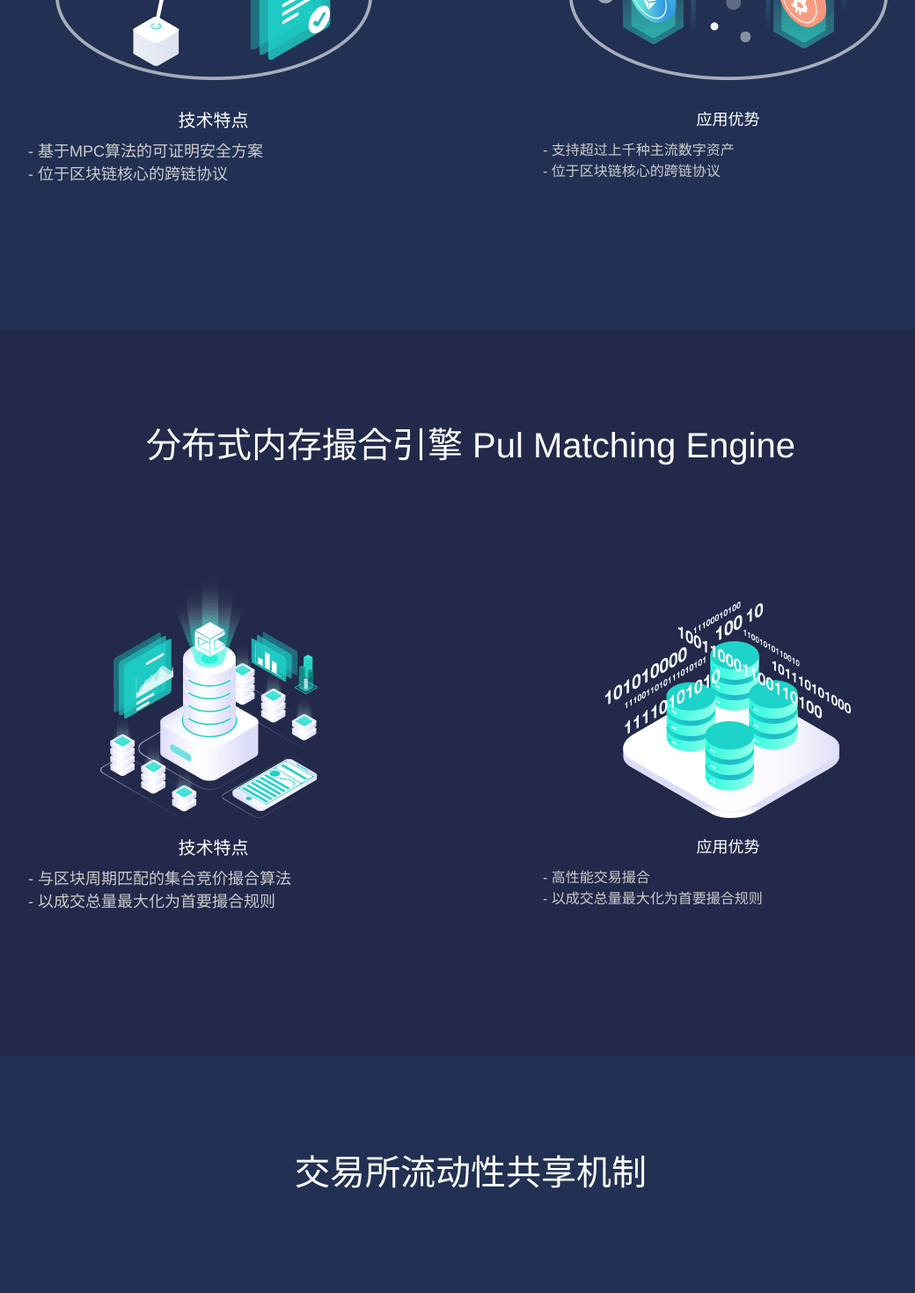
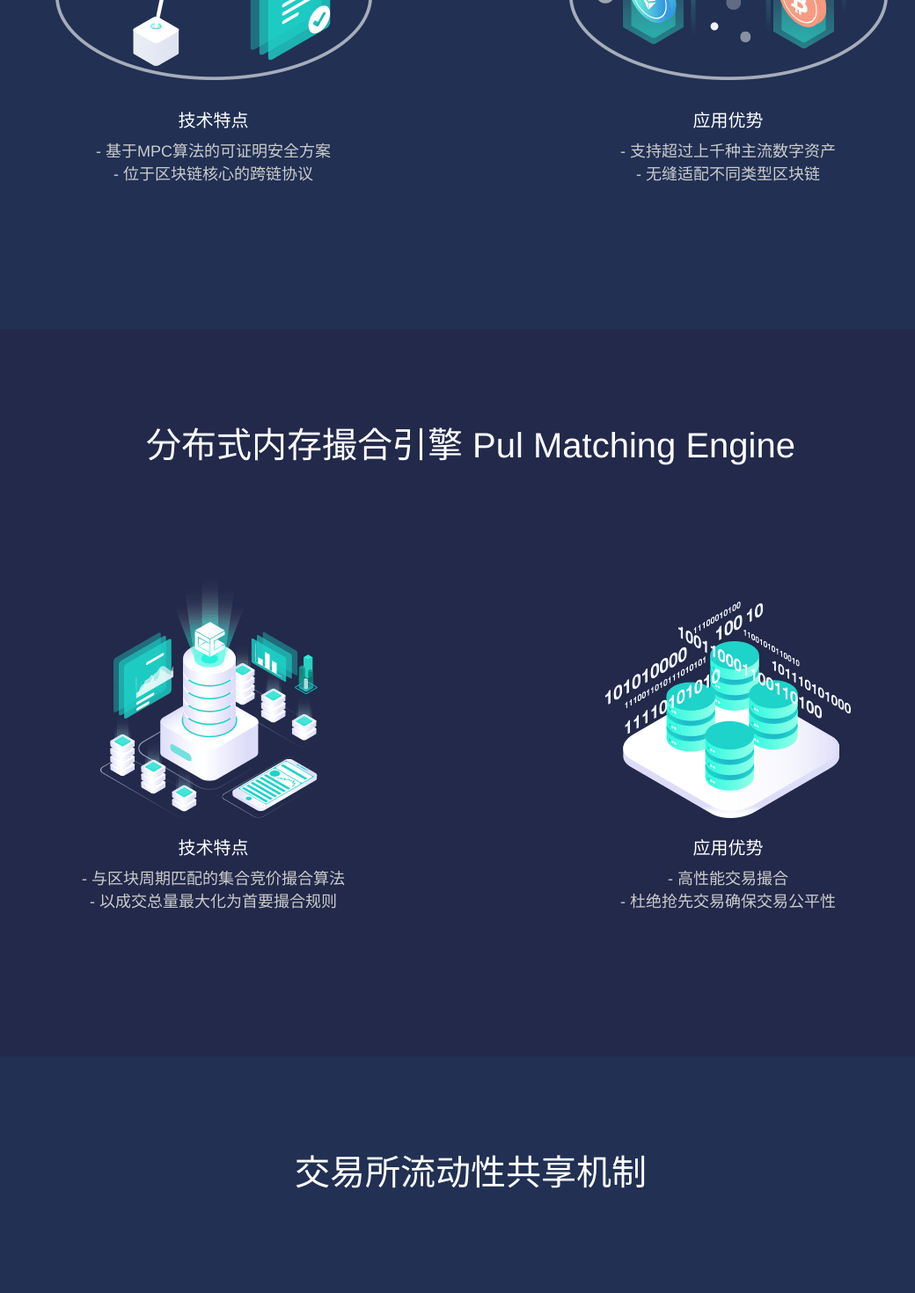
Before and after one commit to ccdex/ccdex-web, a Vue app: page / in a window 1280 px wide. Shown: the part 2080-3550 px from the top of the page at 88% size, without its empty margins (105-1145 px from the left). Built offline with nearby package versions, Linux system fonts and the light colour scheme.

Commit message:
修复bug

```diff
--- a/index.html
+++ b/index.html
@@ -3,11 +3,11 @@
   <head>
     <meta charset="utf-8">
     <meta name="viewport" content="width=device-width,initial-scale=1.0">
-    <link rel="icon" href="static/刚刚生成.ico的地址" type="image/x-icon" />
-    <link rel="shortcut icon" href="static/刚刚生成.ico的地址" type="image/x-icon"  /><!-- 必须 -->
+    <link rel="icon" href="./favicon.ico" type="image/x-icon" />
+    <link rel="shortcut icon" href="./favicon.ico" type="image/x-icon"  /><!-- 必须 -->
     <title>ccdex.top</title>
   </head>
-  <body>
+  <body style="overflow:-Scroll;overflow-x:hidden">
     <div id="app"></div>
     <!-- built files will be auto injected -->
   </body>
--- a/src/App.vue
+++ b/src/App.vue
@@ -13,11 +13,11 @@ export default {
     }
   },
   mounted() {
-    // this.init();
-    // var vm = this;
-    // window.onresize = function(){
-    //     vm.init();
-    //   }
+    this.init();
+    var vm = this;
+    window.onresize = function(){
+        vm.init();
+      }
   },
   methods: {
      init(){
--- a/src/config.js
+++ b/src/config.js
@@ -1,6 +1,10 @@
 let config = {
-    exchangeUrl:'http://39.98.244.51/trade',
-    walletUrl:'http://39.98.244.51/wallet/#/',
-    explorerUrl:'http://39.98.244.51/#/'
+    // exchangeUrl:'http://39.98.244.51/trade',
+    // walletUrl:'http://39.98.244.51/wallet/#/',
+    // explorerUrl:'http://39.98.244.51/#/'
+
+    exchangeUrl:'https://ccdex.top/trade',
+    walletUrl:'https://ccdex.top/wallet',
+    explorerUrl:'https://ccdex.top/explorer'
 }
 export {config}
--- a/src/views/index-mobile.vue
+++ b/src/views/index-mobile.vue
@@ -1,5 +1,7 @@
 <template>
-    <div>111</div>
+    <div>
+
+    </div>
 </template>
 <script>
 export default {
--- a/src/views/index.vue
+++ b/src/views/index.vue
@@ -78,7 +78,7 @@
                     <p class = "label">{{LANG.section3.label2}}</p>
                     <div class = "des-section">
                         <p class = "des">{{LANG.section3.label2_des1}}<br>
-                        {{LANG.section3.label1_des2}}</p>
+                        {{LANG.section3.label2_des2}}</p>
                     </div>
                 </div>
             </div>
@@ -102,7 +102,7 @@
                     <p class = "label">{{LANG.section4.label2}}</p>
                     <div class = "des-section">
                         <p class = "des">{{LANG.section4.label2_des1}}<br>
-                        {{LANG.section4.label1_des2}}</p>
+                        {{LANG.section4.label2_des2}}</p>
                     </div>
                 </div>
             </div>
@@ -126,7 +126,7 @@
                     <p class = "label">{{LANG.section5.label2}}</p>
                     <div class = "des-section">
                         <p class = "des">{{LANG.section5.label2_des1}}<br>
-                        {{LANG.section5.label1_des2}}</p>
+                        {{LANG.section5.label2_des2}}</p>
                     </div>
                 </div>
             </div>
@@ -178,6 +178,7 @@ export default {
 @import "@/styles/base.scss";
 .homepage {
   .section1 {
+    overflow-x:hidden;
     z-index: 1;
     width: 100%;
     height: Rem(700);
@@ -337,9 +338,9 @@ export default {
             top: Rem(386);
             left: 0;
             right: 0;
-
+            text-align: center;
             .des {
-              text-align: left;
+              text-align: center;
               font-size: Rem(18);
               color: $gray;
             }
@@ -362,7 +363,7 @@ export default {
             height: Rem(250);
           }
           .label {
-            font-size: Rem(18);
+            font-size: Rem(20);
             position: absolute;
             top: Rem(350);
             left: 0;
@@ -374,9 +375,9 @@ export default {
             top: Rem(386);
             left: 0;
             right: 0;
-            text-align: left;
+            text-align: center;
             .des {
-              font-size: Rem(16);
+              font-size: Rem(18);
               color: $gray;
             }
           }
@@ -466,7 +467,7 @@ export default {
           }
         }
         .label {
-          font-size: Rem(18);
+          font-size: Rem(20);
           top: Rem(238);
           font-weight: bold;
           margin-bottom: Rem(20);
@@ -474,7 +475,7 @@ export default {
         }
         .sec2-des {
           padding: 0 Rem(12);
-          font-size: Rem(16);
+          font-size: Rem(18);
           color: $gray;
           margin-bottom: Rem(36);
           line-height: Rem(24);
```
Also changed, not shown: src/assets/bg1.svg, src/components/FooterMobile.vue (added), src/components/HeaderMobile.vue (added), 1 other file (tests, documents, lock files or other folders).
